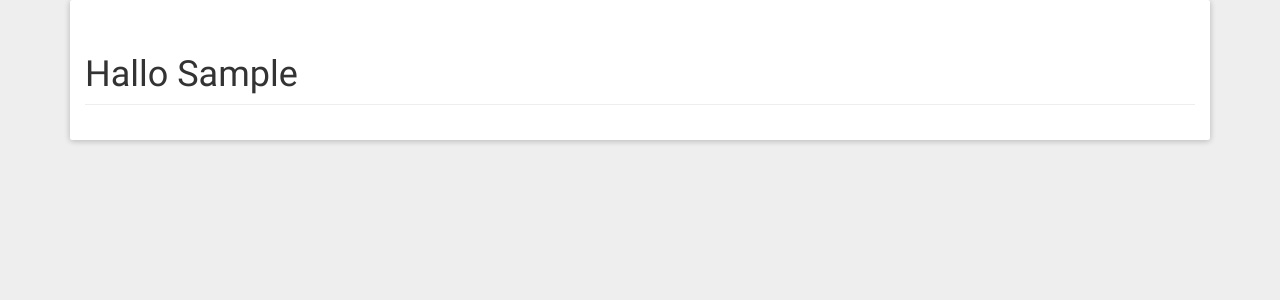
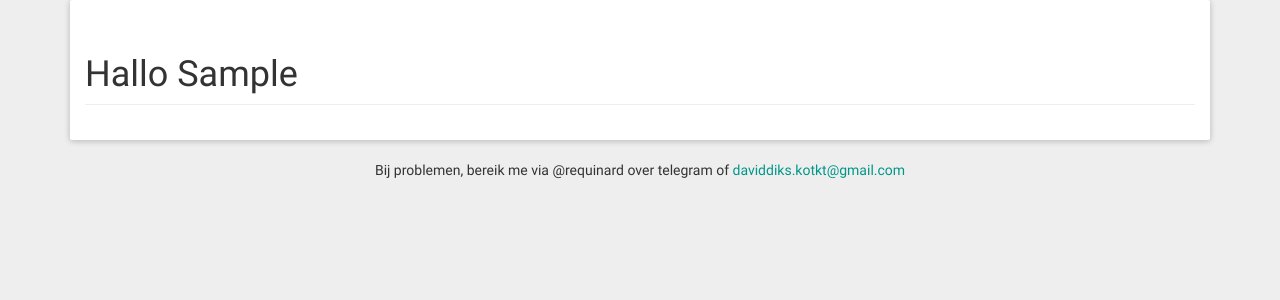
Before and after one commit to esrg-knights/Socrates, a Django app: page / in a window 1280 px wide. Shown: the part 60-360 px from the top of the page. Run offline with Django 3.2, Linux system fonts and the light colour scheme; the visitor is signed in with stand-in values (Sample User, id 1); parts of the project's set-up code (start-up, migrations or seed data) failed here and were passed over; some libraries are stand-ins or nearby versions.

Commit message:
added short disclaimer

```diff
--- a/assets/templates/base.html
+++ b/assets/templates/base.html
@@ -85,10 +85,12 @@
             </div>
         </div>
     </div>
-
-
+<div class="row">
+    <div class="col-lg-12">
+        <p class="text-center">Bij problemen, bereik me via @requinard over telegram of <a href="mailto:daviddiks.kotkt@gmail.com">daviddiks.kotkt@gmail.com</a></p>
+    </div>
 </div>
-
+</div>
 <!-- JS -->
 <!-- JQUERY -->
 <script src="{% static 'jquery/jquery.min.js' %}"></script>
```
